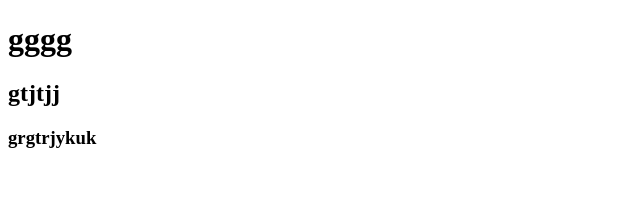
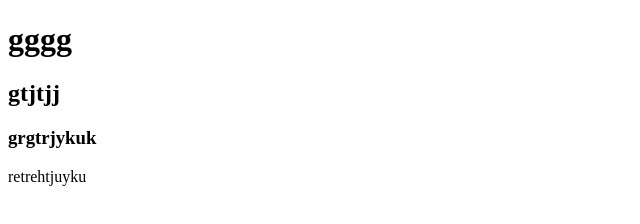
Before and after one commit to zahraramimi123/iii, a plain HTML site: page index.html in a window 1280 px wide. Shown: the whole page, without its empty margins (0-640 px from the left). Drawn offline with Linux system fonts and the light colour scheme.

Commit message:
finishindex

```diff
--- a/index.html
+++ b/index.html
@@ -9,5 +9,6 @@
     <h1>gggg</h1>
     <h2>gtjtjj</h2>
     <h3>grgtrjykuk</h3>
+    <h45>retrehtjuyku</h45>
 </body>
 </html>
```
